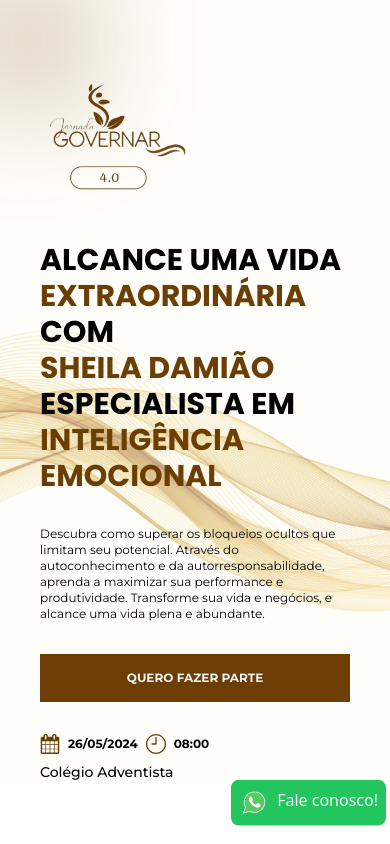
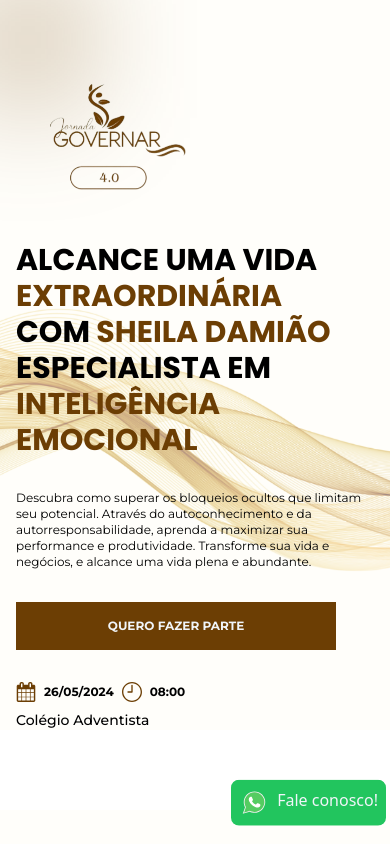
Before and after one commit to DecoXD/JornadaGovernar, a React (Vite) app: page / in a window 390 px wide. Shown: the top 844 px of the page. Built offline with nearby package versions, Linux system fonts and the light colour scheme.

Commit message:
added some keyframes

```diff
--- a/src/App.tsx
+++ b/src/App.tsx
@@ -43,7 +43,7 @@ function App() {
     </FadeInContainer>
 
 
-    <FadeInContainer className = {'p-20'} animate = {'animate-fade-in'}>
+    <FadeInContainer className = {'pt-20'} animate = {'animate-fade-in'}>
       <Audience/>
     </FadeInContainer>
 
@@ -61,7 +61,7 @@ function App() {
     </FadeInContainer>
 
 
-    <section className="pt-20 md:pt-20">
+    <section className="pt-20 ">
       <Sponsors/>
     </section>
 
--- a/src/sections/Hero.tsx
+++ b/src/sections/Hero.tsx
@@ -8,7 +8,7 @@ const Hero = () => {
 
       <div className="bg-[#6c3e04] min-h-20 min-w-14 blur-3xl absolute top-0 left-0"></div>
 
-      <section className='flex flex-col md:flex-row flex-1 items-end z-10 md:px-0 md:pl-10 px-10'>
+      <section className='flex flex-col md:flex-row flex-1 items-end z-10 px-4 md:pl-10 md:px-10'>
 
         <div className="  flex flex-col gap-8 flex-1  w-full">
           <h1 className='lg:text-[42px] font-poppins sm:text-4xl text-3xl  max-w-[600px] w-full font-bold uppercase text-black'>
```
